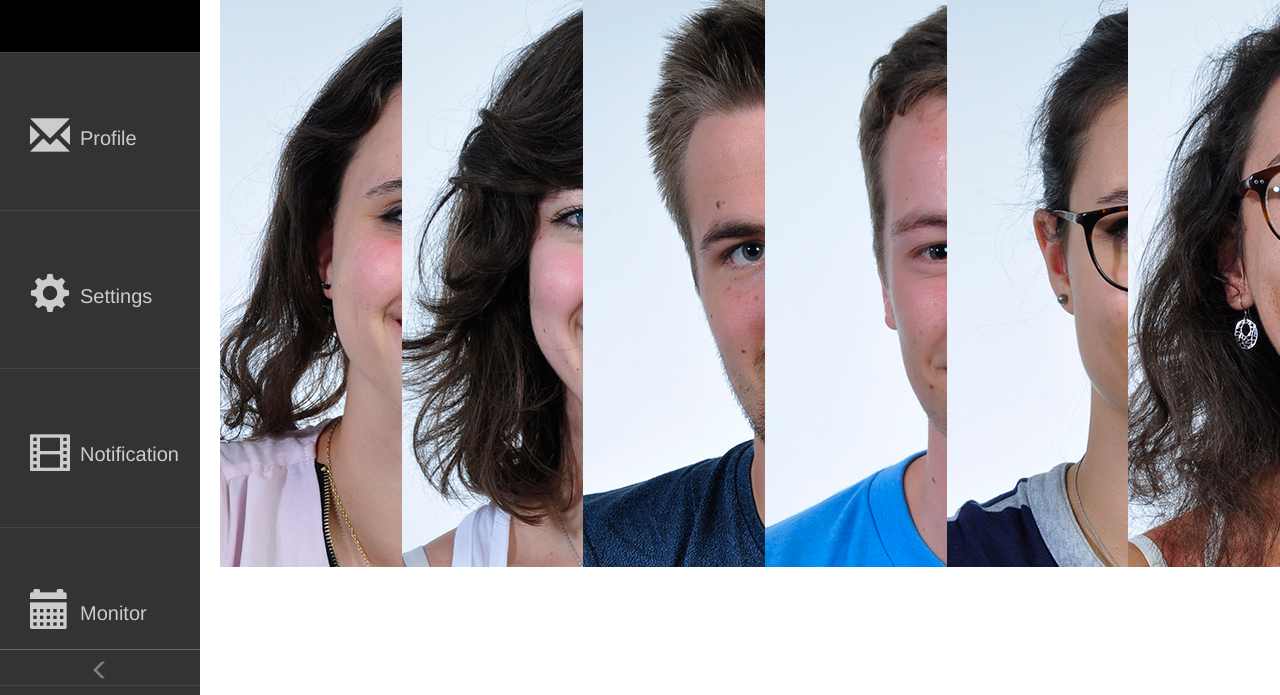
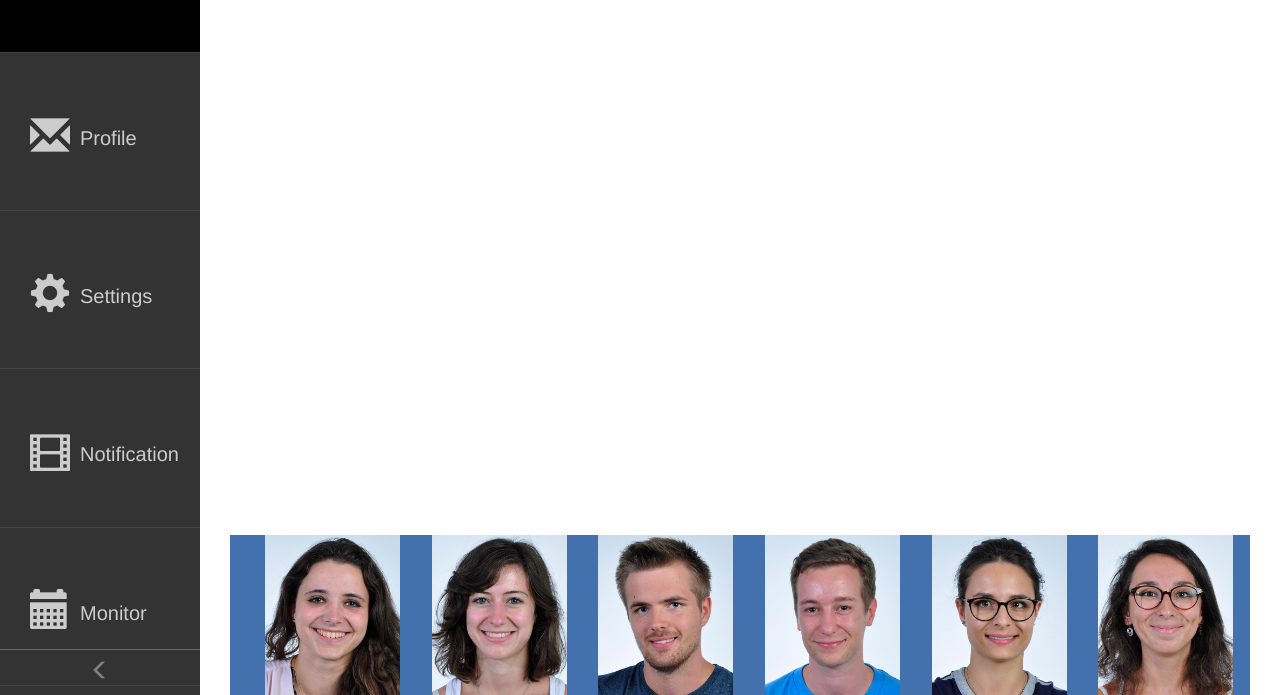
Before and after one commit to yak056/USB-C_RPP, a plain HTML site: page www/index.html in a window 1280 px wide. Shown: the part 105-800 px from the top of the page. Drawn offline with nearby package versions, Linux system fonts and the light colour scheme.

Commit message:
(+) Gestion css pellicule

```diff
--- a/www/css/index.css
+++ b/www/css/index.css
@@ -1,6 +1,8 @@
 .row{
     height: 100%;
     padding-left: 20px;
+    margin-right: 0px;
+    margin-left: 0px;
 }
 
 html, body{
@@ -122,14 +124,20 @@ html, body{
     height: 100%;
 }
 
-.pellicule{
+#pellicule{
     background: #4271ae;
-    height: 15%;
+    height: 20%;
 }
+
 .main_view{
-    height: 85%;
+    height: 80%;
 }
+
 
 .collapsed + .main-content {
     padding-left: 75px;
 }
+
+#frame{
+    height: 100%;
+}
```
